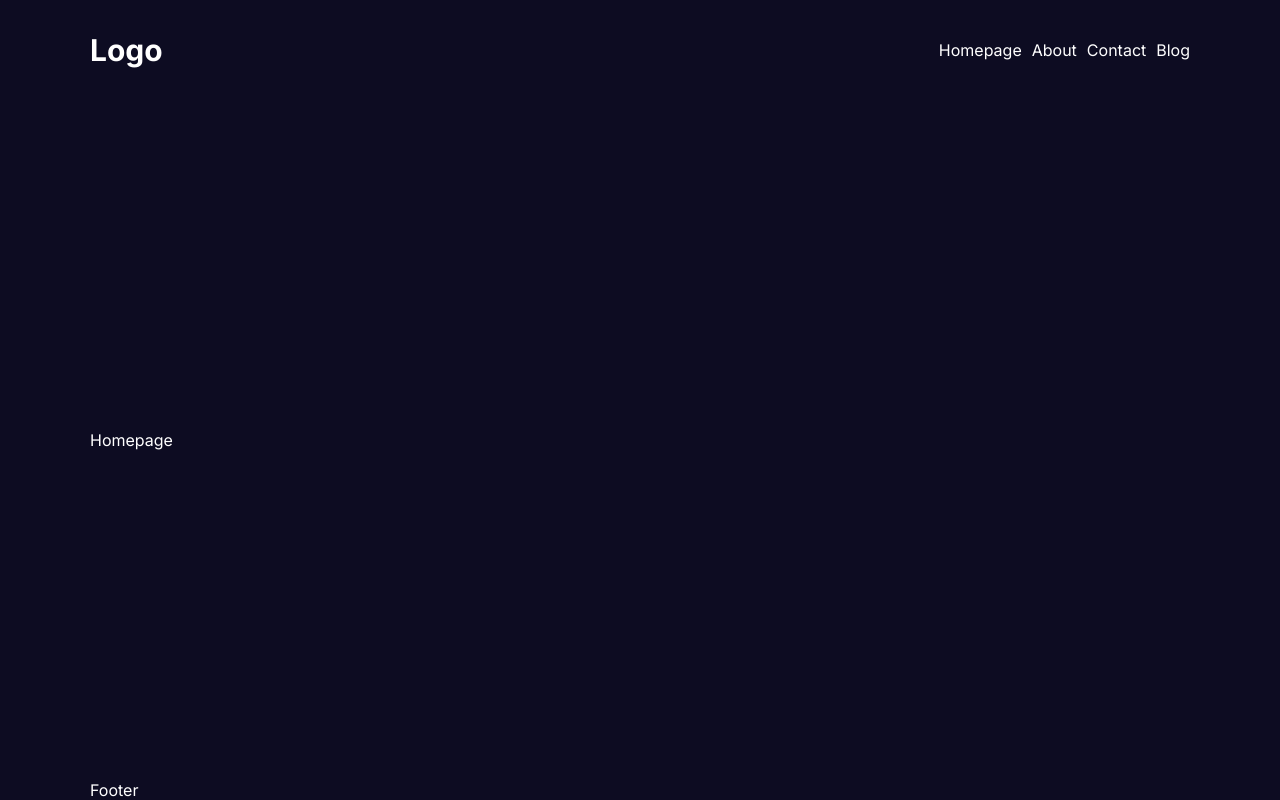
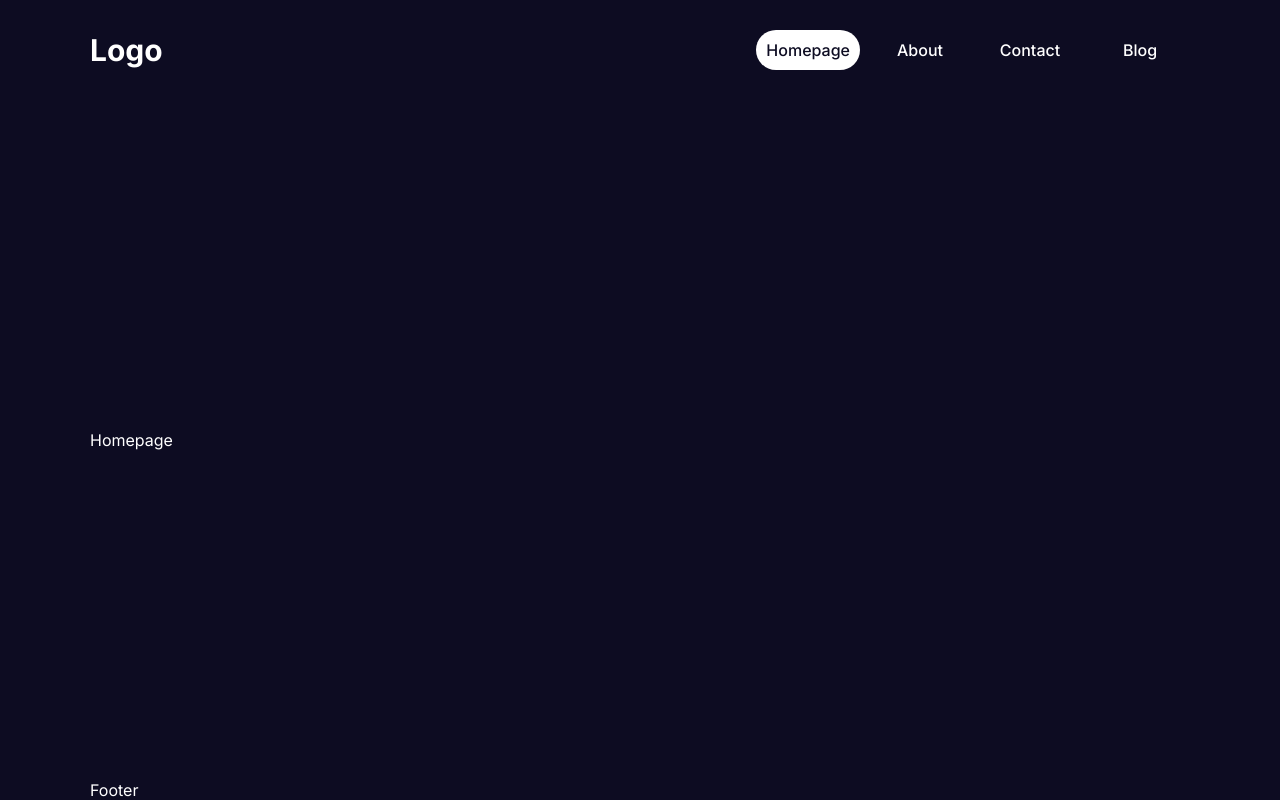
Before and after one commit to gritNgo/nextapp, a Next.js app: page / in a window 1280 px wide. Built offline with nearby package versions, Linux system fonts and the light colour scheme.

Commit message:
Added active class to Navbar link

```diff
--- a/src/components/navbar/links/Links.jsx
+++ b/src/components/navbar/links/Links.jsx
@@ -1,5 +1,6 @@
 import Link from "next/link";
 import styles from "./links.module.css"
+import NavLink from "./navLink/navLink";
 
 const Links = () => {
     const links = [
@@ -24,7 +25,7 @@
   return (
     <div className={styles.links}>
         {links.map((link => (
-            <Link href={link.path} key={link.title}>{link.title}</Link>
+            <NavLink item={link} key={link.title} />
         )))}
     </div>
   )
--- /dev/null
+++ b/src/components/navbar/links/navLink/navLink.jsx
@@ -0,0 +1,20 @@
+"use client";
+import styles from "./navLink.module.css";
+import Link from "next/link";
+import { usePathname } from "next/navigation";
+
+const NavLink = ({ item }) => {
+  const pathName = usePathname();
+
+  return (
+    <Link
+      href={item.path}
+      className={`${styles.container} ${
+        pathName === item.path && styles.active
+      }`}
+    >
+      {item.title}
+    </Link>
+  );
+};
+export default NavLink;
--- /dev/null
+++ b/src/components/navbar/links/navLink/navLink.module.css
@@ -0,0 +1,12 @@
+.container {
+ min-width: 100px;
+ padding: 10px;
+ border-radius: 20px;
+ font-weight: 500;
+ text-align: center;
+}
+
+.active {
+    background-color: var(--text);
+    color: var(--bg);
+}
```
